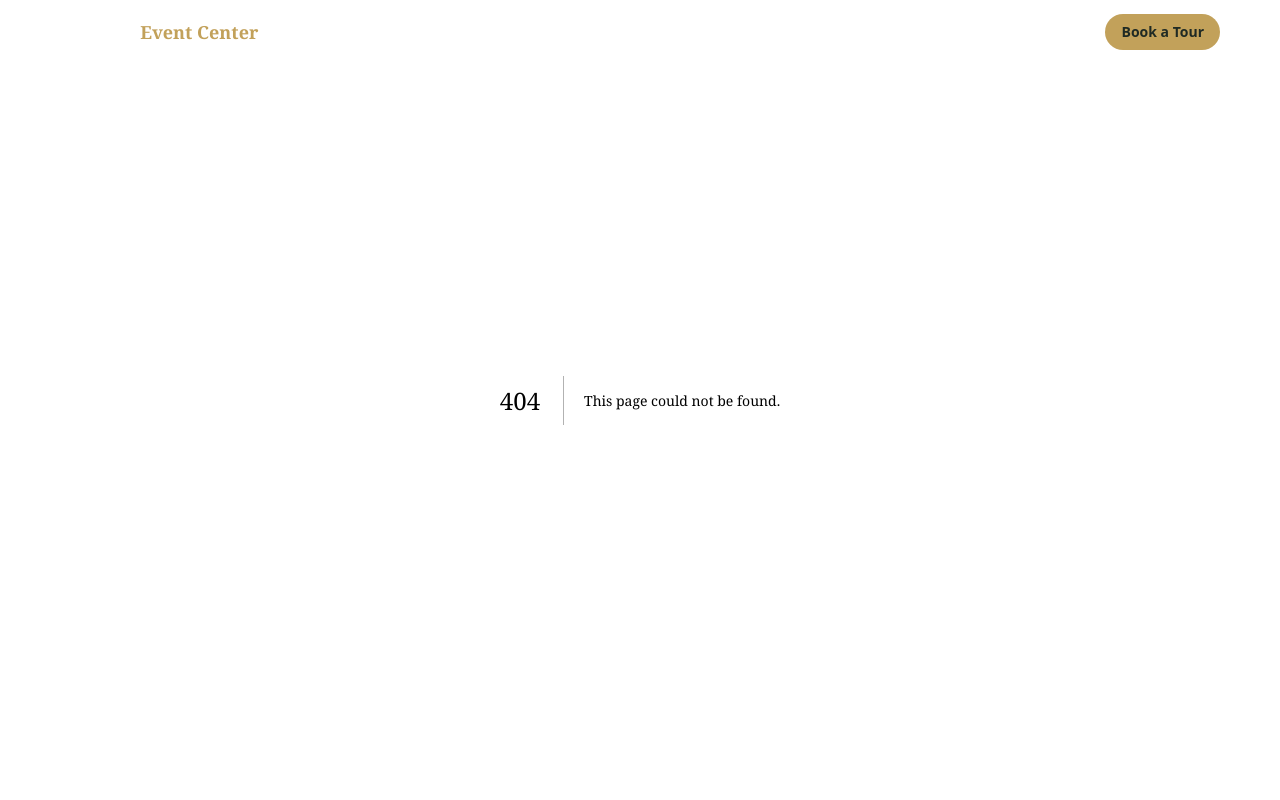
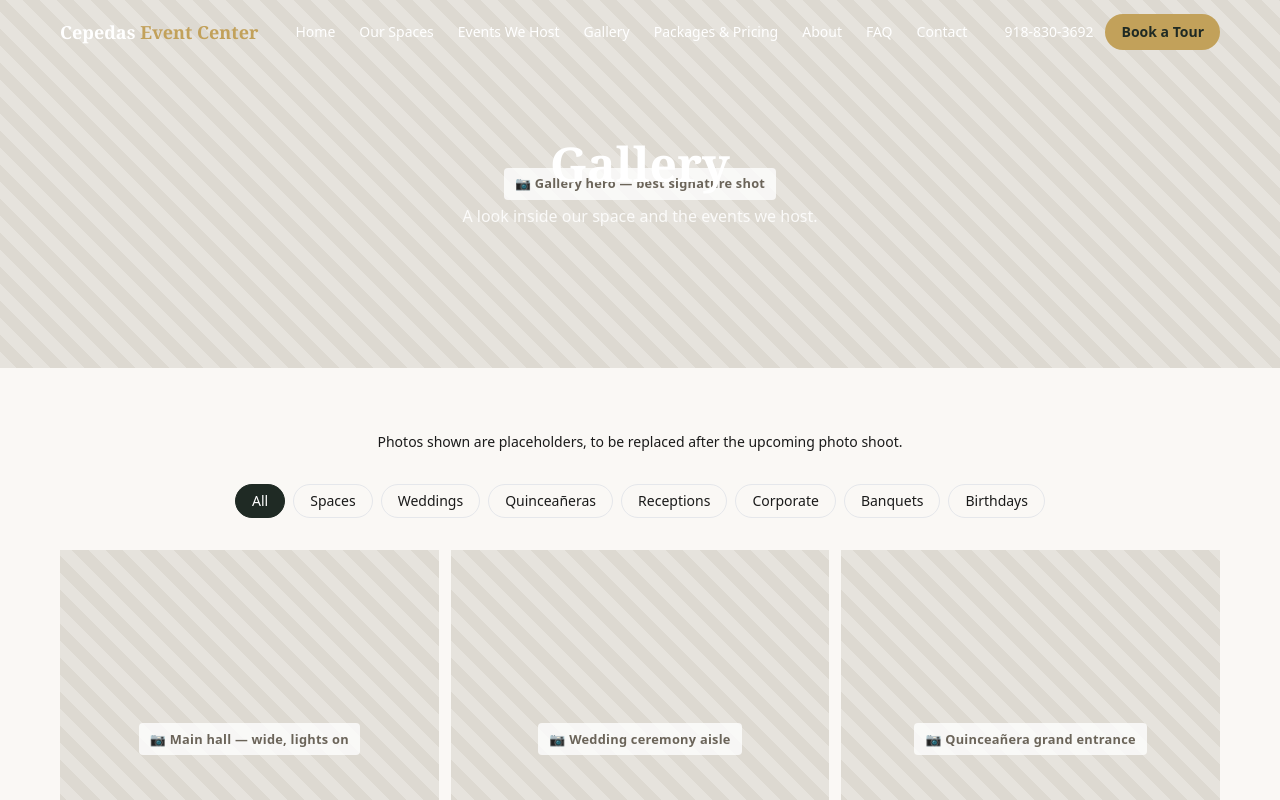
Before and after one commit to gonzalezcap/cepedas-event-center, a Next.js app: page /gallery in a window 1280 px wide. Before the commit this address had no page. Shown: the top 800 px of the page. Built offline with nearby package versions, Linux system fonts and the light colour scheme.

Commit message:
Add Gallery page

```diff
--- /dev/null
+++ b/app/gallery/page.tsx
@@ -0,0 +1,19 @@
+import PageHero from "@/components/PageHero";
+import GalleryGrid from "@/components/GalleryGrid";
+
+export const metadata = {
+  title: "Gallery | Cepedas Event Center Tulsa",
+  description: "Browse photos of events at Cepedas Event Center in Tulsa, OK — weddings, quinceañeras, receptions, corporate events and more.",
+};
+
+export default function GalleryPage() {
+  return (
+    <>
+      <PageHero title="Gallery" subtitle="A look inside our space and the events we host." photo="Gallery hero — best signature shot" />
+      <section className="max-w-content mx-auto px-5 py-16">
+        <p className="text-center text-ink/60 text-sm mb-8">Photos shown are placeholders, to be replaced after the upcoming photo shoot.</p>
+        <GalleryGrid />
+      </section>
+    </>
+  );
+}
```
